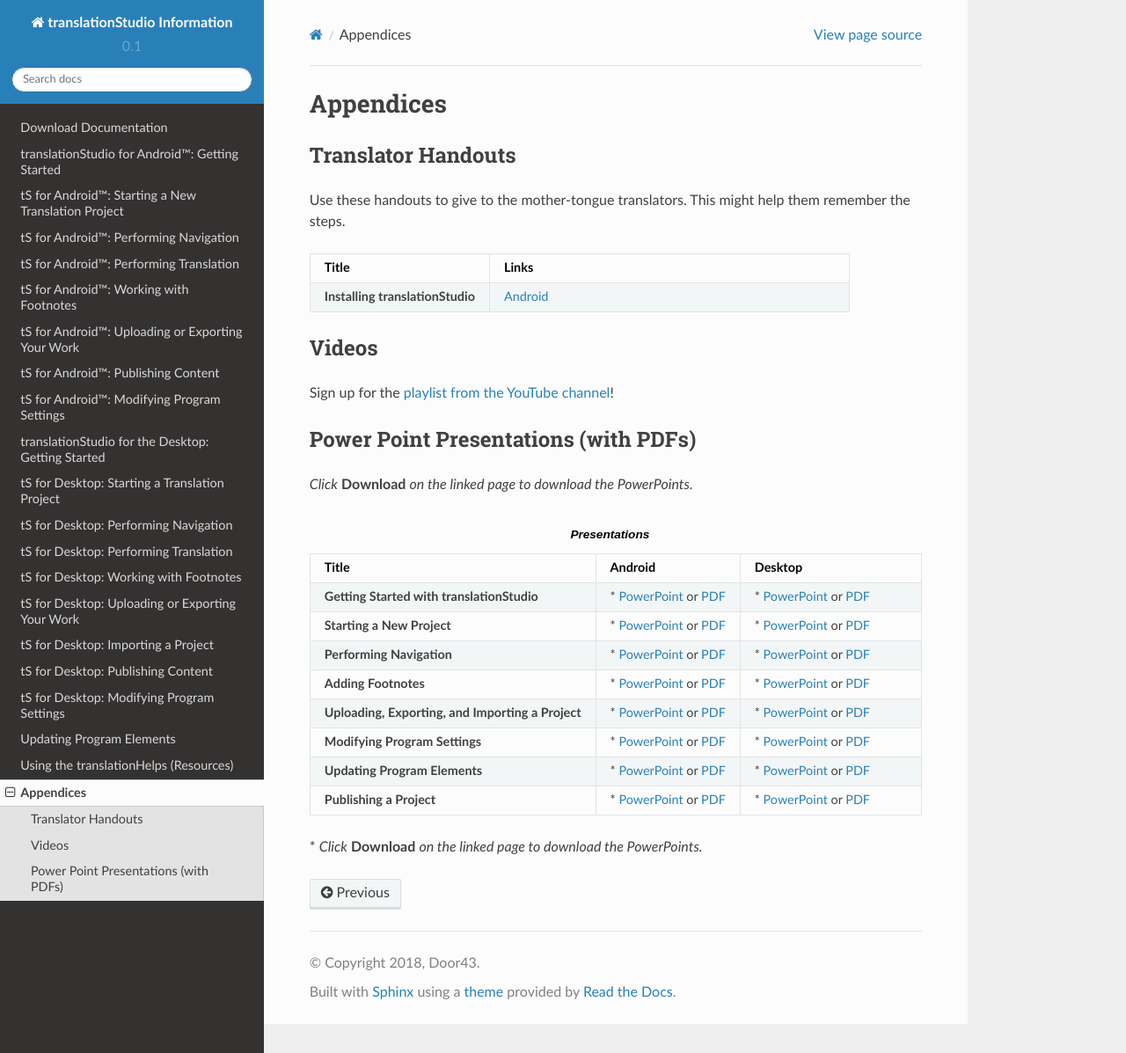
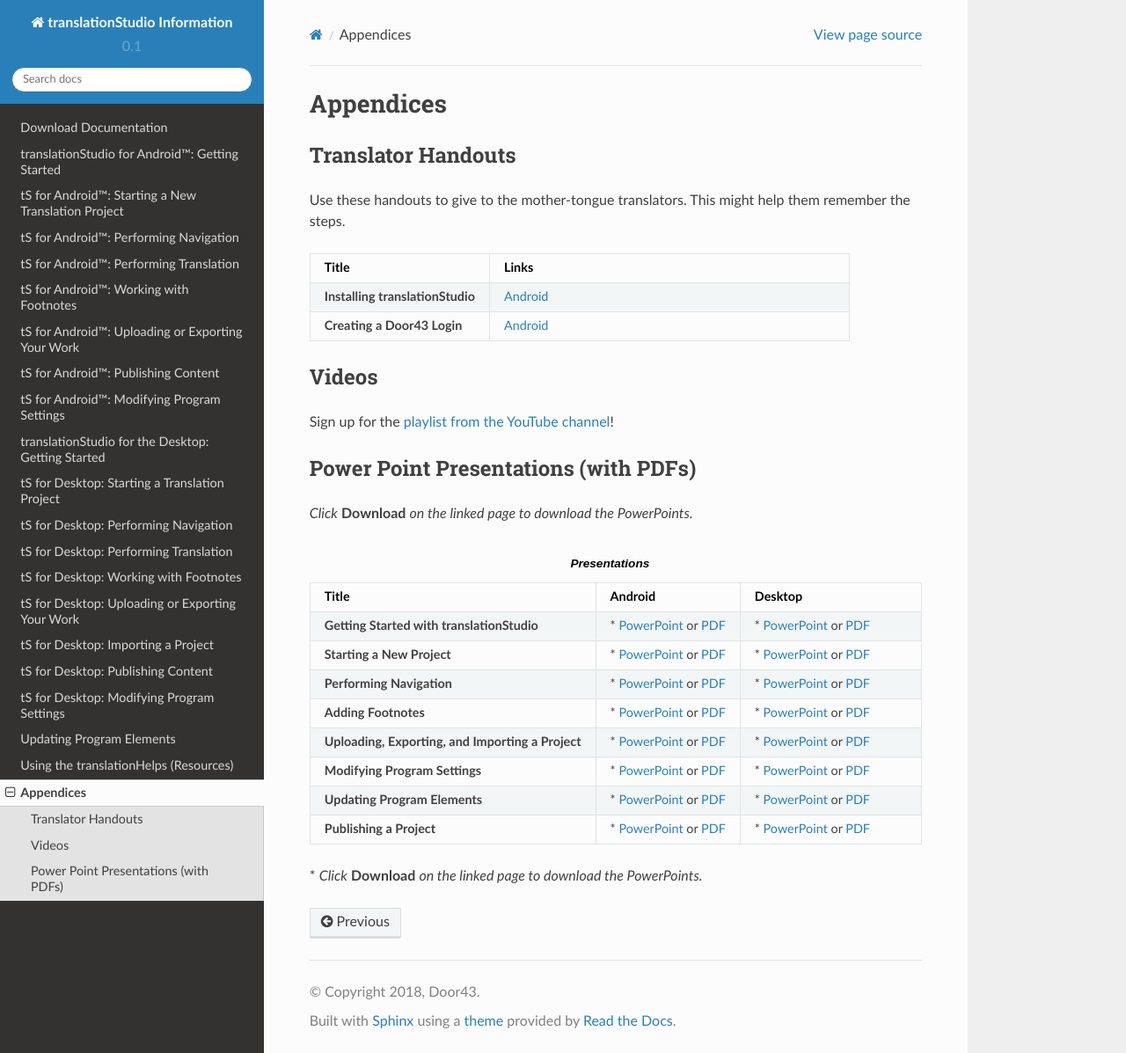
Before and after one commit to unfoldingWord-dev/translationStudio-Info, a Sphinx documentation site: the page built from docs/Appendix.rst, in a window 1280 px wide and 1197 px high. Shown: the whole window at 88% size. Built offline with Sphinx 7.4.7 and the Read the Docs theme 2.0.0, drawn with Linux system fonts in a browser that asks for light colours; pages that are not in the unit, such as notebooks, are missing from menus.

Commit message:
Update Appendix.rst

```diff
--- a/docs/Appendix.rst
+++ b/docs/Appendix.rst
@@ -16,7 +16,8 @@ Use these handouts to give to the mother-tongue translators. This might help the
    * - **Installing translationStudio**
      - `Android <https://github.com/unfoldingWord-dev/translationStudio-Info/blob/master/docs/AtS_Install_Handout.pdf>`_
 
-
+   * - **Creating a Door43 Login**
+     - `Android <https://github.com/unfoldingWord-dev/translationStudio-Info/blob/master/docs/AtS_Login_Handout.pdf>`_
 
 
 
```
